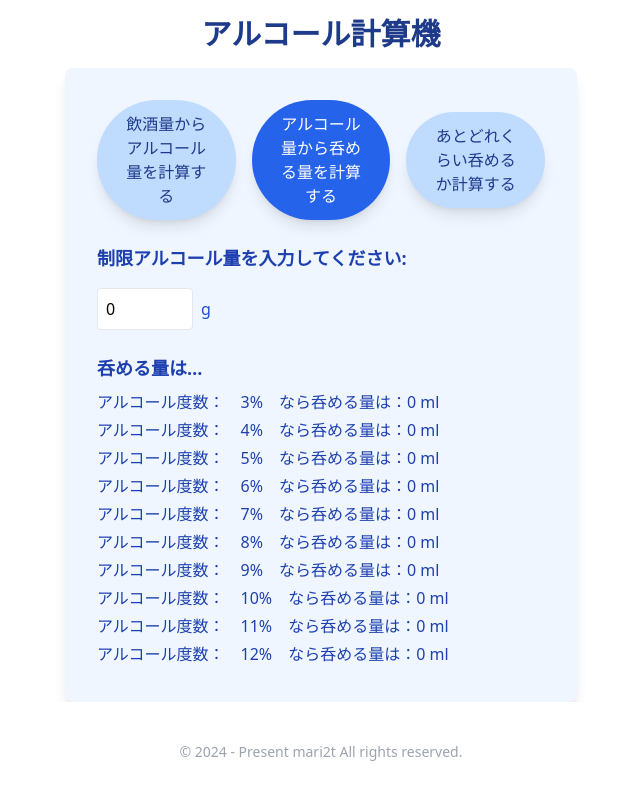
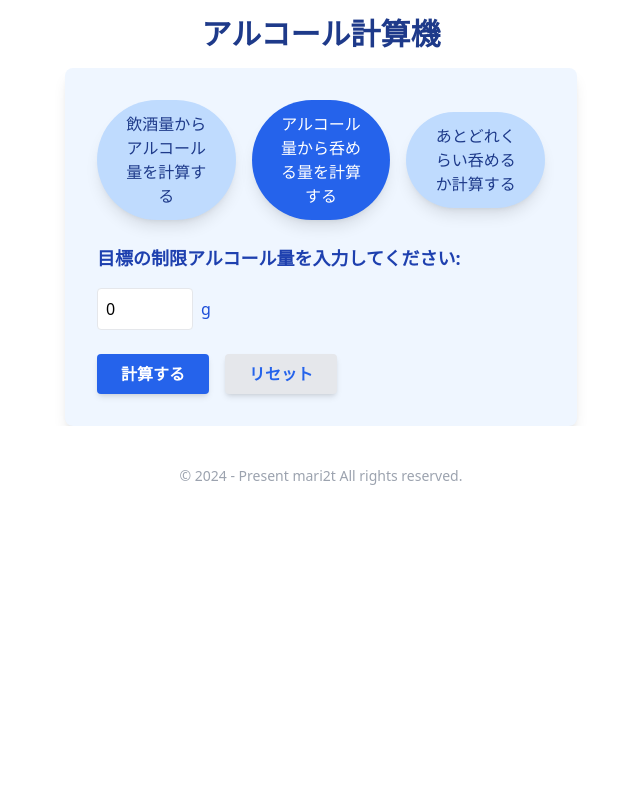
Before and after one commit to mari2t/alcohol_calculator_next, a Next.js app: page / in a window 1280 px wide. Both pictures are taken after a click on the button "アルコール量から呑める量を計算する". Shown: the whole page, without its empty margins (319-959 px from the left). Built offline with nearby package versions, Linux system fonts and the light colour scheme.

Commit message:
feat : 計算するボタン、リセットボタンを追加。

```diff
--- a/src/app/components/AlcoholCalculator.tsx
+++ b/src/app/components/AlcoholCalculator.tsx
@@ -5,7 +5,10 @@ import CalculateAmount from "./CalculateAmount";
 import CalculateRemaining from "./CalculateRemaining";
 
 type CalculationType = "type1" | "type2" | "type3";
-const ALCOHOL_COEFFICIENT = 0.8; // アルコール係数を定数として定義
+
+// 定数定義
+const ALCOHOL_COEFFICIENT = 0.8;
+const ShowAlcoholPercentages = [3, 4, 5, 6, 7, 9, 12, 15, 25, 40];
 
 const AlcoholCalculator = () => {
   const [calculationType, setCalculationType] =
@@ -17,6 +20,8 @@ const AlcoholCalculator = () => {
   const [targetAlcohol, setTargetAlcohol] = useState<number>(0);
   const [limitAlcohol, setLimitAlcohol] = useState<number>(0);
   const [resultMessage, setResultMessage] = useState<string>("");
+  const [showAmountResults, setShowAmountResults] = useState(false);
+  const [showRemainingResults, setShowRemainingResults] = useState(false);
 
   const calculateAlcoholAmount = (): number => {
     return parseFloat(
@@ -35,10 +40,14 @@ const AlcoholCalculator = () => {
     volume: string;
   }[] => {
     const results = [];
-    for (let i = 3; i <= 12; i++) {
+    for (const percentage of ShowAlcoholPercentages) {
       results.push({
-        percentage: i,
-        volume: (targetAlcohol / (i / 100) / ALCOHOL_COEFFICIENT).toFixed(0),
+        percentage: percentage,
+        volume: (
+          targetAlcohol /
+          (percentage / 100) /
+          ALCOHOL_COEFFICIENT
+        ).toFixed(0),
       });
     }
     return results;
@@ -55,13 +64,28 @@ const AlcoholCalculator = () => {
   }[] => {
     const remainingAlcohol = calculateRemainingAlcohol();
     const results = [];
-    for (let i = 3; i <= 12; i++) {
+    for (const percentage of ShowAlcoholPercentages) {
       results.push({
-        percentage: i,
-        volume: (remainingAlcohol / (i / 100) / ALCOHOL_COEFFICIENT).toFixed(0),
+        percentage: percentage,
+        volume: (
+          remainingAlcohol /
+          (percentage / 100) /
+          ALCOHOL_COEFFICIENT
+        ).toFixed(0),
       });
     }
     return results;
+  };
+
+  // 全てのステートをリセットする関数
+  const resetAllValues = () => {
+    setVolumes(new Array(5).fill(0));
+    setPercentages(new Array(5).fill(0));
+    setTargetAlcohol(0);
+    setLimitAlcohol(0);
+    setResultMessage("");
+    setShowAmountResults(false);
+    setShowRemainingResults(false);
   };
 
   return (
@@ -104,17 +128,23 @@ const AlcoholCalculator = () => {
           volumes={volumes}
           percentages={percentages}
           resultMessage={resultMessage}
+          ShowAlcoholPercentages={ShowAlcoholPercentages}
           setVolumes={setVolumes}
           setPercentages={setPercentages}
           setResultMessage={setResultMessage}
           calculateAlcoholAmount={calculateAlcoholAmount}
+          resetAll={resetAllValues}
         />
       )}
       {calculationType === "type2" && (
         <CalculateAmount
           targetAlcohol={targetAlcohol}
+          showAmountResults={showAmountResults}
+          ShowAlcoholPercentages={ShowAlcoholPercentages}
+          setShowAmountResults={setShowAmountResults}
           setTargetAlcohol={setTargetAlcohol}
           calculateVolumesForTargetAlcohol={calculateVolumesForTargetAlcohol}
+          resetAll={resetAllValues}
         />
       )}
       {calculationType === "type3" && (
@@ -122,10 +152,16 @@ const AlcoholCalculator = () => {
           volumes={volumes}
           percentages={percentages}
           limitAlcohol={limitAlcohol}
+          ShowAlcoholPercentages={ShowAlcoholPercentages}
+          showRemainingResults={showRemainingResults}
+          setVolumes={setVolumes}
+          setPercentages={setPercentages}
           setLimitAlcohol={setLimitAlcohol}
           calculateAlcoholAmount={calculateAlcoholAmount}
           calculateRemainingAlcohol={calculateRemainingAlcohol}
           calculateAdditionalVolumes={calculateAdditionalVolumes}
+          setShowRemainingResults={setShowRemainingResults}
+          resetAll={resetAllValues}
         />
       )}
     </div>
--- a/src/app/components/CalculateAlcohol.tsx
+++ b/src/app/components/CalculateAlcohol.tsx
@@ -5,20 +5,24 @@ type CalculateAlcoholProps = {
   volumes: number[];
   percentages: number[];
   resultMessage: string;
+  ShowAlcoholPercentages: number[];
   setVolumes: (volumes: number[]) => void;
   setPercentages: (percentages: number[]) => void;
   setResultMessage: (message: string) => void;
   calculateAlcoholAmount: () => number;
+  resetAll: () => void;
 };
 
 const CalculateAlcohol: React.FC<CalculateAlcoholProps> = ({
   volumes,
   percentages,
   resultMessage,
+  ShowAlcoholPercentages,
   setVolumes,
   setPercentages,
   setResultMessage,
   calculateAlcoholAmount,
+  resetAll,
 }) => {
   return (
     <div>
@@ -38,7 +42,7 @@ const CalculateAlcohol: React.FC<CalculateAlcoholProps> = ({
             className="border p-2 mr-2 w-24 rounded"
           >
             <option value="">-選択-</option>
-            {[3, 4, 5, 6, 7, 9, 12, 15, 25, 40].map((percentage) => (
+            {ShowAlcoholPercentages.map((percentage) => (
               <option key={percentage} value={percentage}>
                 {percentage}%
               </option>
@@ -75,13 +79,19 @@ const CalculateAlcohol: React.FC<CalculateAlcoholProps> = ({
       ))}
       <div className="mt-6 text-center">
         <button
-          className="px-6 py-2 rounded bg-blue-600 text-white font-semibold"
+          className="px-6 py-2 rounded bg-blue-600 text-white font-semibold mr-4 shadow-md transition duration-300 ease-in-out transform hover:scale-105 hover:bg-blue-300 hover:text-blue-900"
           onClick={() => {
             const totalAlcohol = calculateAlcoholAmount();
             setResultMessage(`総アルコール量: ${totalAlcohol.toFixed(1)} g`);
           }}
         >
           計算する
+        </button>
+        <button
+          className="px-6 py-2 rounded bg-gray-200 text-blue-600 font-semibold shadow-md transition duration-300 ease-in-out transform hover:scale-105 hover:bg-blue-300 hover:text-blue-900"
+          onClick={resetAll}
+        >
+          リセット
         </button>
       </div>
       {resultMessage && (
--- a/src/app/components/CalculateAmount.tsx
+++ b/src/app/components/CalculateAmount.tsx
@@ -3,22 +3,37 @@ import React from "react";
 
 type CalculateAmountProps = {
   targetAlcohol: number;
+  ShowAlcoholPercentages: number[];
   setTargetAlcohol: (value: number) => void;
   calculateVolumesForTargetAlcohol: () => Array<{
     percentage: number;
     volume: string;
   }>;
+  resetAll: () => void;
+  showAmountResults: boolean;
+  setShowAmountResults: (value: boolean) => void;
 };
 
 const CalculateAmount: React.FC<CalculateAmountProps> = ({
   targetAlcohol,
+  showAmountResults,
+  ShowAlcoholPercentages,
   setTargetAlcohol,
   calculateVolumesForTargetAlcohol,
+  setShowAmountResults,
+  resetAll,
 }) => {
+  const handleCalculateClick = () => {
+    if (targetAlcohol === 0) {
+      alert("目標の制限アルコール量を入力してください");
+    } else {
+      setShowAmountResults(true);
+    }
+  };
   return (
     <div>
       <h2 className="text-lg font-semibold mb-4 text-blue-800">
-        制限アルコール量を入力してください:
+        目標の制限アルコール量を入力してください:
       </h2>
       <div className="flex items-center mb-6">
         <input
@@ -31,6 +46,20 @@ const CalculateAmount: React.FC<CalculateAmountProps> = ({
         <span className="text-blue-700">g</span>
       </div>
       <div className="mt-4">
+        <button
+          onClick={handleCalculateClick}
+          className="px-6 py-2 rounded bg-blue-600 text-white font-semibold mr-4 shadow-md transition duration-300 ease-in-out transform hover:scale-105 hover:bg-blue-300 hover:text-blue-900"
+        >
+          計算する
+        </button>
+        <button
+          className="px-6 py-2 rounded bg-gray-200 text-blue-600 font-semibold shadow-md transition duration-300 ease-in-out transform hover:scale-105 hover:bg-blue-300 hover:text-blue-900"
+          onClick={resetAll}
+        >
+          リセット
+        </button>
+        {showAmountResults && (
+          <div className="mt-4">
             <h3 className="text-lg font-semibold text-blue-800">呑める量は…</h3>
             <ul className="mt-2">
               {calculateVolumesForTargetAlcohol().map((result, index) => (
@@ -41,6 +70,8 @@ const CalculateAmount: React.FC<CalculateAmountProps> = ({
               ))}
             </ul>
           </div>
+        )}
+      </div>
     </div>
   );
 };
--- a/src/app/components/CalculateRemaining.tsx
+++ b/src/app/components/CalculateRemaining.tsx
@@ -5,6 +5,9 @@ type CalculateRemainingProps = {
   volumes: number[];
   percentages: number[];
   limitAlcohol: number;
+  ShowAlcoholPercentages: number[];
+  setVolumes: (volumes: number[]) => void;
+  setPercentages: (percentages: number[]) => void;
   setLimitAlcohol: (value: number) => void;
   calculateAlcoholAmount: () => number;
   calculateRemainingAlcohol: () => number;
@@ -12,17 +15,34 @@ type CalculateRemainingProps = {
     percentage: number;
     volume: string;
   }>;
+  showRemainingResults: boolean;
+  setShowRemainingResults: (value: boolean) => void;
+  resetAll: () => void;
 };
 
 const CalculateRemaining: React.FC<CalculateRemainingProps> = ({
   volumes,
   percentages,
   limitAlcohol,
+  ShowAlcoholPercentages,
+  showRemainingResults,
+  setVolumes,
+  setPercentages,
   setLimitAlcohol,
   calculateAlcoholAmount,
   calculateRemainingAlcohol,
   calculateAdditionalVolumes,
+  setShowRemainingResults,
+  resetAll,
 }) => {
+  const handleCalculate = () => {
+    if (limitAlcohol === 0) {
+      alert("制限アルコール量を入力してください");
+    } else {
+      setShowRemainingResults(true);
+    }
+  };
+
   return (
     <div>
       <h2 className="text-lg font-semibold mb-4 text-blue-800">
@@ -31,30 +51,48 @@ const CalculateRemaining: React.FC<CalculateRemainingProps> = ({
       {volumes.map((volume, index) => (
         <div key={index} className="mb-4 flex items-center">
           <span className="text-blue-700">アルコール度数</span>
-          <input
-            type="number"
-            placeholder={`Percentage (%) ${index + 1}`}
+          <select
             value={percentages[index]}
             onChange={(e) => {
               const newPercentages = [...percentages];
               newPercentages[index] = parseFloat(e.target.value);
-              percentages[index] = newPercentages[index];
+              setPercentages(newPercentages);
             }}
             className="border p-2 mr-2 w-24 rounded"
-          />
-          <span className="text-blue-700">%</span>
-          <span className="text-blue-700">　飲酒量</span>
-          <input
-            type="number"
-            placeholder={`Volume (ml) ${index + 1}`}
+          >
+            <option value="">-選択-</option>
+            {ShowAlcoholPercentages.map((percentage) => (
+              <option key={percentage} value={percentage}>
+                {percentage}%
+              </option>
+            ))}
+          </select>
+          <span className="text-blue-700">飲酒量</span>
+          <select
             value={volume}
             onChange={(e) => {
               const newVolumes = [...volumes];
               newVolumes[index] = parseFloat(e.target.value);
-              volumes[index] = newVolumes[index];
+              setVolumes(newVolumes);
             }}
             className="border p-2 mr-2 w-24 rounded"
-          />
+          >
+            <option value="">-選択-</option>
+            {percentages[index] &&
+              (percentages[index] <= 9
+                ? [350, 500].map((size) => (
+                    <option key={size} value={size}>
+                      {size} ml
+                    </option>
+                  ))
+                : Array.from({ length: 10 }, (_, i) => 20 * (i + 1)).map(
+                    (size) => (
+                      <option key={size} value={size}>
+                        {size} ml
+                      </option>
+                    )
+                  ))}
+          </select>
           <span className="mr-4 text-blue-700">ml</span>
         </div>
       ))}
@@ -69,6 +107,21 @@ const CalculateRemaining: React.FC<CalculateRemainingProps> = ({
         className="border p-2 w-24 rounded mr-2"
       />
       <span className="text-blue-700">g</span>
+      <div className="mt-6 text-center">
+        <button
+          onClick={handleCalculate}
+          className="px-6 py-2 rounded bg-blue-600 text-white font-semibold mr-4 shadow-md transition duration-300 ease-in-out transform hover:scale-105 hover:bg-blue-300 hover:text-blue-900"
+        >
+          計算する
+        </button>
+        <button
+          className="px-6 py-2 rounded bg-gray-200 text-blue-600 font-semibold shadow-md transition duration-300 ease-in-out transform hover:scale-105 hover:bg-blue-300 hover:text-blue-900"
+          onClick={resetAll}
+        >
+          リセット
+        </button>
+      </div>
+      {showRemainingResults && (
         <div className="mt-6">
           <p className="text-xl font-semibold text-blue-900">
             摂取アルコール量…　{calculateAlcoholAmount()} g
@@ -77,22 +130,26 @@ const CalculateRemaining: React.FC<CalculateRemainingProps> = ({
             制限アルコール量まであと…　{calculateRemainingAlcohol()} g
           </p>
         </div>
+      )}
+
       <div className="mt-4">
         <h3 className="text-lg font-semibold text-blue-800">
-          あと吞めるのは量は…
+          あと飲めるのは量は…
         </h3>
-        {calculateRemainingAlcohol() >= 0 ? (
+        {showRemainingResults ? (
+          calculateRemainingAlcohol() >= 0 ? (
             <ul className="mt-2">
               {calculateAdditionalVolumes().map((result, index) => (
                 <li key={index} className="mb-1 text-blue-800">
-                アルコール度数：　{result.percentage}%　 なら呑める量は：
+                  アルコール度数：　{result.percentage}%　 なら飲める量は：
                   {result.volume} ml
                 </li>
               ))}
             </ul>
           ) : (
-          <p className="text-lg text-red-600">もう呑めません！</p>
-        )}
+            <p className="text-lg text-red-600">もう飲めません！</p>
+          )
+        ) : null}
       </div>
     </div>
   );
```
Also changed, not shown: 2 other files (tests, documents, lock files or other folders). Lines whose indentation alone changed are shown as unchanged.
